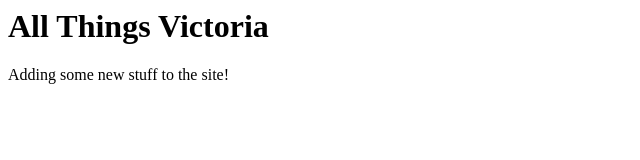
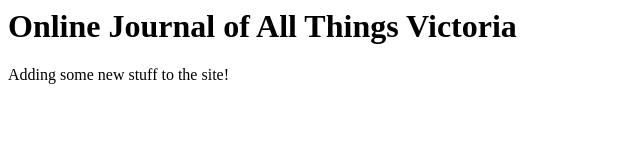
Before and after one commit to impudentfemme/impudentfemme.github.io, a plain HTML site: page index.html in a window 1280 px wide. Shown: the whole page, without its empty margins (0-640 px from the left). Drawn offline with Linux system fonts and the light colour scheme.

Commit message:
tiny change example

```diff
--- a/index.html
+++ b/index.html
@@ -3,7 +3,7 @@
     <title>Mind Musings</title>
   </head>
   <body>
-    <h1>All Things Victoria</h1>
+    <h1>Online Journal of All Things Victoria</h1>
+  <p>Adding some new stuff to the site!</p>
   </body>
-  <p>Adding some new stuff to the site!</p>
 </html>
```
